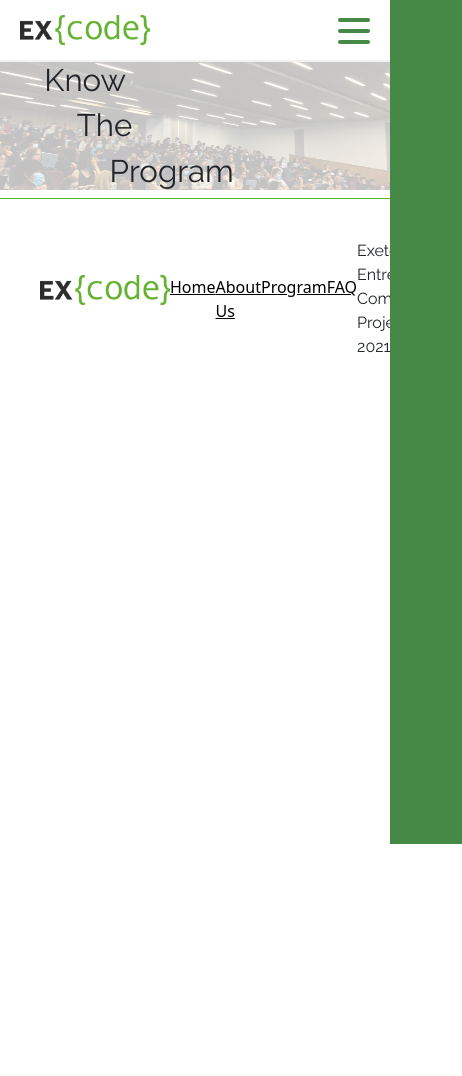
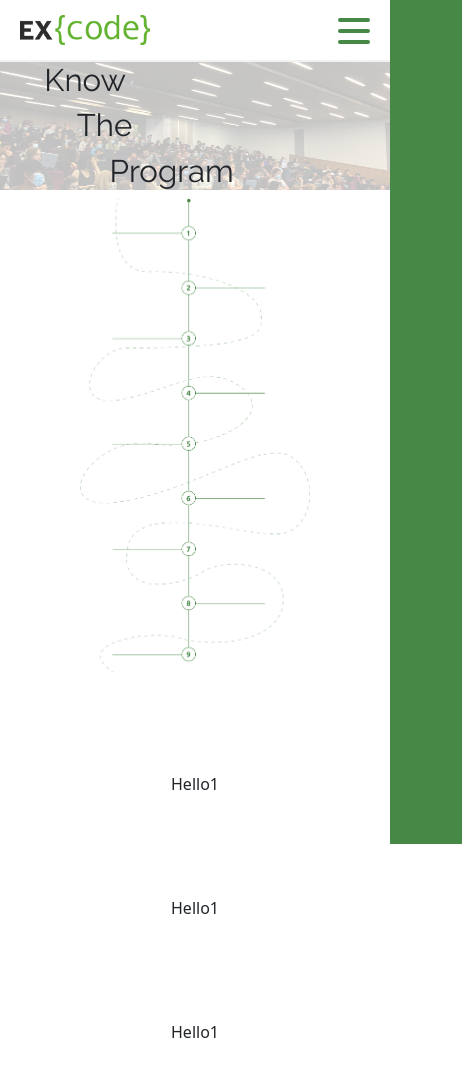
Before and after one commit to jeremy-shr/ExCode-Website, a React (Create React App) app: page /program in a window 390 px wide. Shown: the top 1076 px of the page, 462 px wide, since content can reach past the window. Before the commit the page ends 844 px from the top, so only its background shows below. Built offline with nearby package versions, Linux system fonts and the light colour scheme.

Commit message:
working on the program page

```diff
--- a/src/App.js
+++ b/src/App.js
@@ -27,7 +27,6 @@ function App() {
 				<Route exact path="/aboutus" element={<AboutUs />} />
 				<Route exact path="/faq" element={<Faq />} />
 			</Routes>
-			<Footer />
 		</>
 	);
 }
--- a/src/components/Faq.js
+++ b/src/components/Faq.js
@@ -91,6 +91,8 @@ function Faq() {
                     {Data.map((item, index) => {
                         return (
                             <>
+                            <div className='container'>
+                                <div className='row'>
                                 <Wrap onClick={() => toggle(index)} key={index}>
                                     <h1>{item.question}</h1>
                                     <span>+</span>
@@ -100,6 +102,8 @@ function Faq() {
                                         <p>{item.answer}</p>
                                     </Dropdown>
                                 ) : null}
+                                </div>
+                            </div>
                             </>
                         );
                     })}
--- a/src/components/Footer.js
+++ b/src/components/Footer.js
@@ -3,9 +3,13 @@ import styled from "styled-components";
 import { NavLink } from "react-router-dom";
 
 const Section = styled.section `
- padding:40px !important;
+ padding:20px !important;
   border-top: 1px solid #62b22f !important;
   border-top-width: 50px;
+
+  @media (max-height: 100px) {
+
+}
 
 `;
 
@@ -25,7 +29,6 @@ const C1 = styled.div `
 const C2 = styled.div `
 	font-family: 'Raleway', sans-serif, bold ;
 	font-style: bold;
-    right: 100px ;
 
 `;
 
@@ -37,10 +40,10 @@ function Footer() {
 
     return  (
 
-            <Section>
+            <Section className='container-fluid'>
 
 
-                <R1 className = "row1-footer" >
+                <R1 className = "row" >
                    <C1 className = "col-md-4" >
                         <NavLink  to="/">
                            <div className='logo'>
--- a/src/components/Home.js
+++ b/src/components/Home.js
@@ -295,8 +295,6 @@ function Home() {
 					</div>
 				</div>
 			</Comments>
-
-
 			<R5 className="row-landing-sec5">
 				<SubTitle><TypeWriter typing={0.2}><span style={{color: "#62b22f" }}>&lt;Have any questions?&gt;</span></TypeWriter></SubTitle>
 				<p
@@ -320,6 +318,8 @@ function Home() {
 					</Button>
 				</NavLink>
 			</R5>
+
+
 		</>
 	);
 }
--- a/src/components/Program.js
+++ b/src/components/Program.js
@@ -16,19 +16,80 @@ const BannerH1 = styled.h1`
 	font-size: 8vw;
 `;
 
+const TreeContainer = styled.div`
+
+`;
+
+const TreeImage = styled.img`
+	width: 65vw;
+`;
+
+const LeftBox = styled.div`
+	margin: 100px 0px 100px 0px;
+`;
+const RightBox = styled.div`
+	margin: 100px 0px 100px 0px;
+`;
+const Box = styled.div`
+	display: flex;
+	justify-content: center;
+	height: 100%;
+`;
+
 function Program() {
 	return (
-		<Banner className='container-fluid'>
-				<BannerH1 className='row' style={{marginLeft: "8.3vw"}}>
+		<>
+			<Banner className='container-fluid'>
+				<BannerH1 className='row' style={{ marginLeft: "8.3vw" }}>
 					Know
 				</BannerH1>
-				<BannerH1 className='row' style={{marginLeft: "16.6vw"}}>
+				<BannerH1 className='row' style={{ marginLeft: "16.6vw" }}>
 					The
 				</BannerH1>
-				<BannerH1 className='row' style={{marginLeft: "25vw"}}>
+				<BannerH1 className='row' style={{ marginLeft: "25vw" }}>
 					Program
 				</BannerH1>
-		</Banner>
+			</Banner>
+			<TreeContainer className='container-fluid'>
+				<div className='row' style={{ display: 'flex', alignItems: 'center', flexDirection: 'column' }}>
+					<TreeImage src='./Tree.png'>
+					</TreeImage>
+					<Box className='container'>
+						<div className='row'>
+							<div className='col-md-6'>
+								<LeftBox className='row' >
+									<div>Hello1</div>
+								</LeftBox>
+								<LeftBox className='row'>
+									<div>Hello1</div>
+								</LeftBox>
+								<LeftBox className='row'>
+									<div>Hello1</div>
+								</LeftBox>
+								<LeftBox className='row'>
+									<div>Hello1</div>
+								</LeftBox>
+								<LeftBox className='row'>
+									<div>Hello1</div>
+								</LeftBox>
+								<RightBox className='row'>
+									<div>Hello2</div>
+								</RightBox>
+								<RightBox className='row'>
+									<div>Hello2</div>
+								</RightBox>
+								<RightBox className='row'>
+									<div>Hello2</div>
+								</RightBox>
+								<RightBox className='row'>
+									<div>Hello2</div>
+								</RightBox>
+							</div>
+						</div>
+					</Box>
+				</div>
+			</TreeContainer>
+		</>
 	);
 }
 
```
Lines whose indentation alone changed are shown as unchanged.
